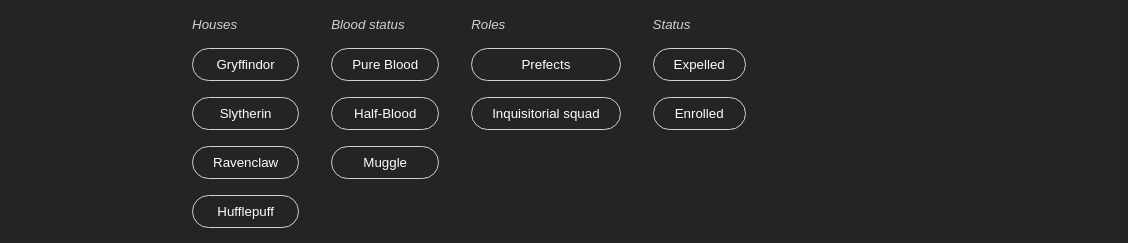
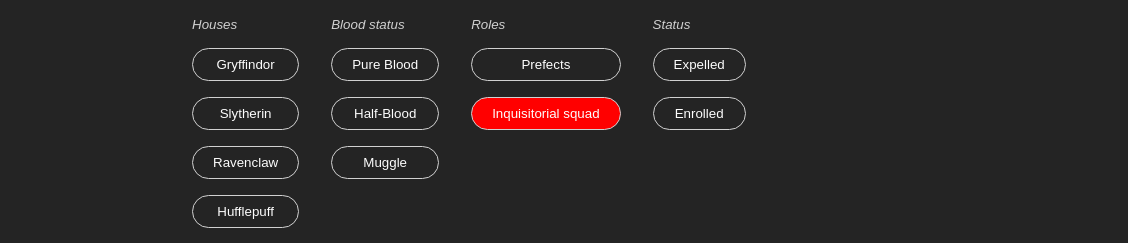
Before and after one commit to kamarini09/hackinghogwarts, a plain HTML site: page index.html in a window 1280 px wide. Both pictures are taken after a click on the button "Inquisitorial squad". Shown: the part 184-427 px from the top of the page, 152-1280 px from the left. Drawn offline with Linux system fonts and the light colour scheme; no server answers.

Commit message:
filtering working but needs improvement

```diff
--- a/cleandata.js
+++ b/cleandata.js
@@ -4,7 +4,7 @@ import { getBloodStatus } from "./bloodstatus.js";
 
 const endpoint = "https://petlatkea.dk/2021/hogwarts/students.json";
 
-let globalObject ={filter: "*" ,prefects:[]};
+let globalObject ={filter: "*" ,prefects:[], squad:[]};
 
 
 start();
@@ -67,8 +67,16 @@ function prepareObjects(jsonData) {
   // clear the list
   document.querySelector("#list tbody").innerHTML = "";
 
+  if(document.querySelector("[data-filter=squad]").classList.contains('active')){
+    globalObject.squad.forEach(displayStudent);
+     console.log("im trigered")
+
+  }else{
+    student.forEach(displayStudent);
+  }
+
   // build a new list
-  student.forEach(displayStudent);
+
 }
 
 function displayStudent(student) {
@@ -97,8 +105,11 @@ if (student.squad) {
 clone.querySelector("[data-field=squad]").addEventListener(`click`, addToSquad);
 
  function addToSquad() {
-    if (student.bloodstatus === "Pure Blood" || student.house === "Slytherin") {
+    if (student.bloodstatus === "Pure-Blood" || student.house === "Slytherin") {
       student.squad = !student.squad;
+      globalObject.squad = allStudents.filter(student => student.squad);
+      console.log(globalObject.squad);
+
     } else {
       alert("you cannot");
     }
@@ -296,7 +307,8 @@ function makePrefect(student){
 function triggerButtons(){
   document.querySelectorAll(".filter").forEach((each) =>{each.addEventListener("click", filterInput);
   document.querySelectorAll("[data-filter=prefects]").forEach((each) =>{each.addEventListener("click", filterByPrefect);});
-  console.log(globalObject.prefects);
+  document.querySelectorAll("[data-filter=squad]").forEach((each) =>{each.addEventListener("click", filterBySquad);});
+
 
 
 });
@@ -329,5 +341,13 @@ function triggerButtons(){
   function filterByPrefect(){
     globalObject.prefects = allStudents.filter(student => student.prefect);
     displayList(globalObject.prefects);
-    console.log(globalObject.prefects)
+    console.log(globalObject.prefects);
   }
+
+
+  function filterBySquad(){
+    // globalObject.squad= allStudents.filter(student => student.squad);
+    document.querySelector("[data-filter=squad]").classList.add("active");
+    displayList(globalObject.squad);
+    console.log(globalObject.squad);
+  }
--- a/style.css
+++ b/style.css
@@ -88,6 +88,11 @@ button {
 button:hover {
   background-color: var(--dirty-white);
   color: var(--black);
+}
+
+.active {
+  background-color: red;
+  color: var(--white);
 }
 
 .search-sort {
```
